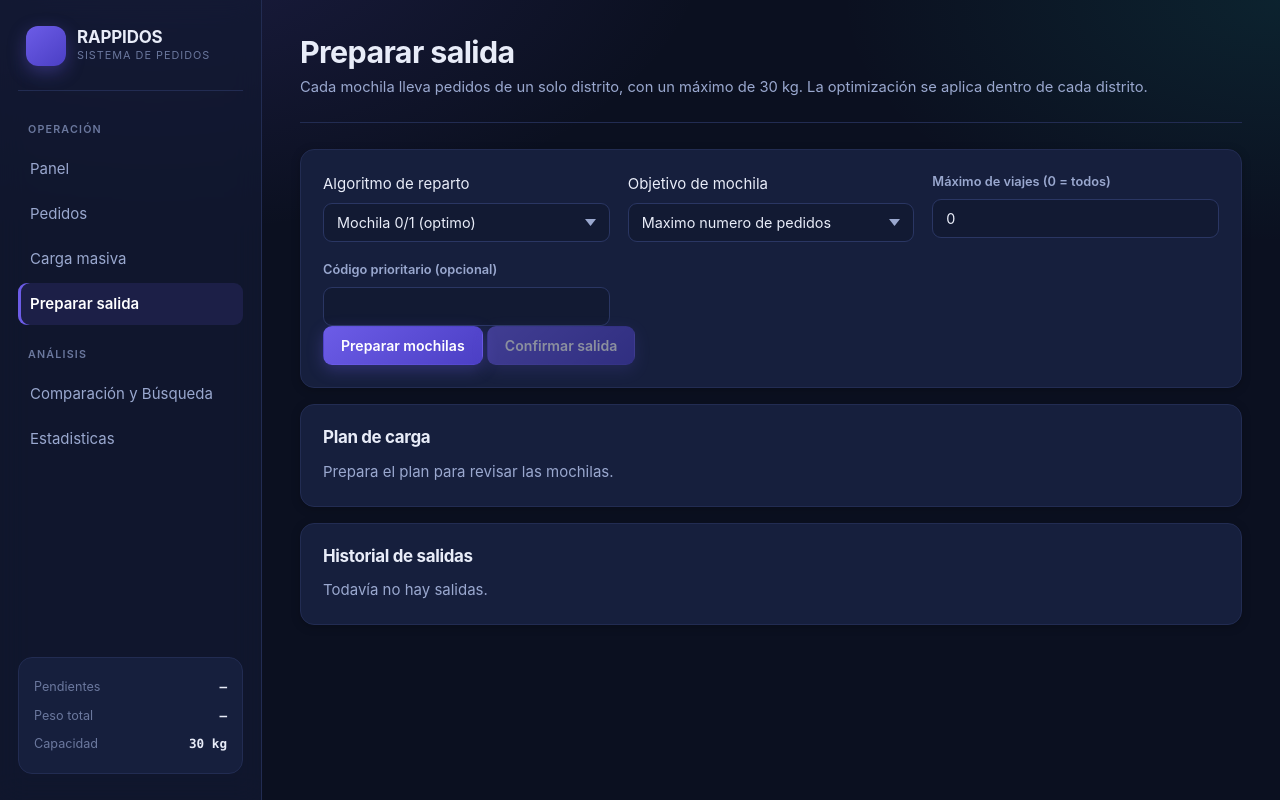
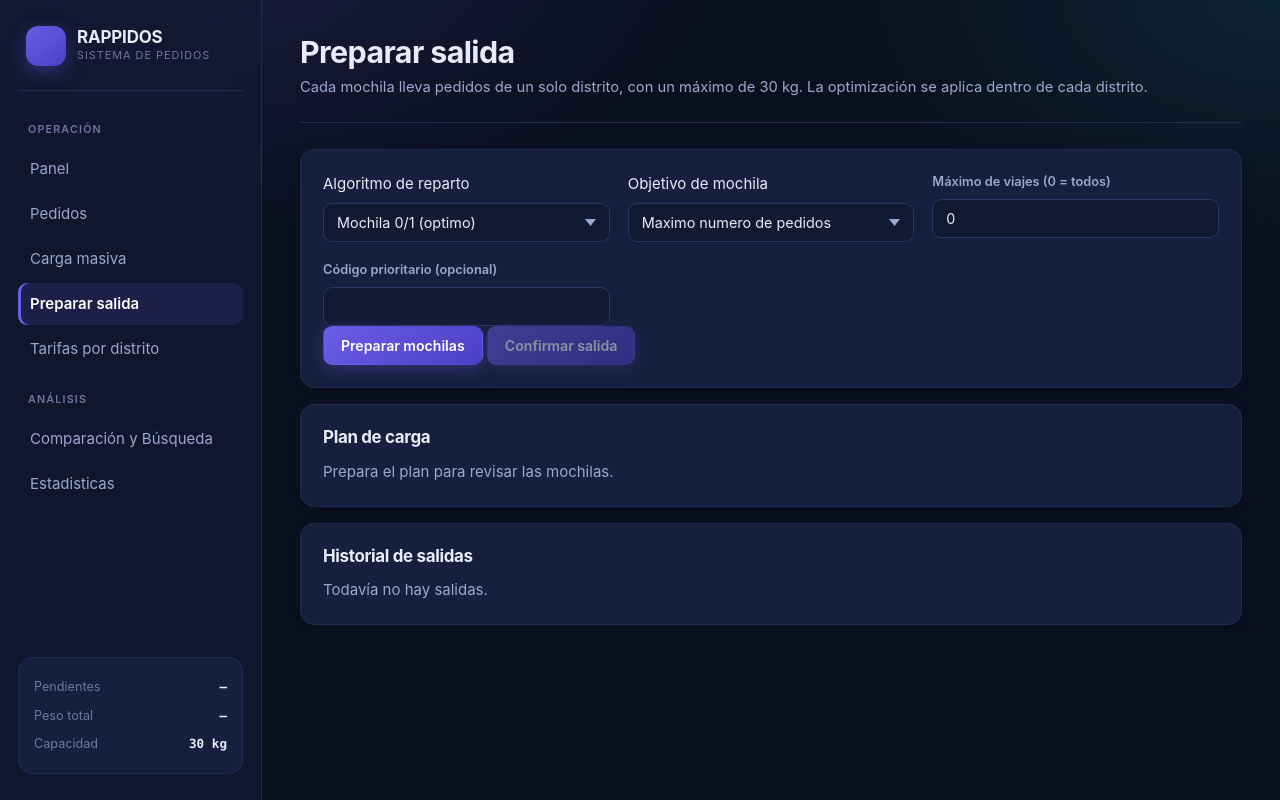
Before and after one commit to dtomasespinoza/EF_AAEP, a Flask app: page /salidas in a window 1280 px wide. Run offline with Flask 3, Linux system fonts and the light colour scheme; data that the repository does not hold is empty.

Commit message:
Agregar tarifas editables por distrito y calculo de costos de envio

```diff
--- a/app.py
+++ b/app.py
@@ -136,6 +136,21 @@ def pagina_analisis():
 def pagina_estadisticas():
     """Metricas del sistema y graficas."""
     return render_template("estadisticas.html", activo="estadisticas", capacidad=CAPACIDAD_VEHICULO_KG)
+
+@app.route("/tarifas")
+def pagina_tarifas():
+    return render_template("tarifas.html", activo="tarifas", capacidad=CAPACIDAD_VEHICULO_KG)
+
+@app.route("/api/tarifas", methods=["GET", "POST"])
+def api_tarifas():
+    if request.method == "POST":
+        resultado = servicio.guardar_tarifa(_texto("distrito"), _dato("tarifa_kg"))
+        if not resultado.ok:
+            return _error(resultado.mensaje)
+    return _json({"tarifas": [
+        {"distrito": distrito, "tarifa_kg": tarifa}
+        for distrito, tarifa in sorted(servicio.repositorio.tarifas.items())
+    ]})
 
 @app.route("/api/pedidos", methods=["GET"])
 def api_listar():
--- a/interfaz/web/static/js/app.js
+++ b/interfaz/web/static/js/app.js
@@ -332,6 +332,10 @@ function llenarSelect(select, opciones, valorInicial) {
   return select;
 }
 
+function soles(valor) {
+  return valor == null ? 'Por cotizar' : `S/ ${Number(valor).toFixed(2)}`;
+}
+
 function tablaPedidos(contenedor, pedidos, acciones = null) {
   vaciar(contenedor);
   const caja = elemento('div', {
@@ -339,7 +343,7 @@ function tablaPedidos(contenedor, pedidos, acciones = null) {
     }),
     tabla = elemento('table');
   const encabezado = elemento('tr');
-  ['Código', 'Peso', 'Distrito', 'Dirección', 'Cliente', 'Teléfono', 'Estado', ...(acciones ? ['Acciones'] : [])].forEach(t => encabezado.append(elemento('th', {
+  ['Código', 'Peso', 'Distrito', 'Tarifa / kg', 'Costo de envío', 'Dirección', 'Cliente', 'Teléfono', 'Estado', ...(acciones ? ['Acciones'] : [])].forEach(t => encabezado.append(elemento('th', {
     texto: t
   })));
   const head = elemento('thead');
@@ -348,7 +352,7 @@ function tablaPedidos(contenedor, pedidos, acciones = null) {
   const body = elemento('tbody');
   pedidos.forEach(p => {
     const fila = elemento('tr');
-    [p.codigo, peso(p.peso), p.distrito || '—', p.direccion || '—', p.cliente || '—', p.telefono || '—', p.estado || '—'].forEach(t => fila.append(elemento('td', {
+    [p.codigo, peso(p.peso), p.distrito || '—', soles(p.tarifa_kg), soles(p.costo_envio), p.direccion || '—', p.cliente || '—', p.telefono || '—', p.estado || '—'].forEach(t => fila.append(elemento('td', {
       texto: t
     })));
     if (acciones) {
--- a/interfaz/web/templates/base.html
+++ b/interfaz/web/templates/base.html
@@ -47,6 +47,8 @@
         Preparar salida
       </a>
 
+      <a href="{{ url_for('pagina_tarifas') }}" class="nav__enlace {{ 'activo' if activo == 'tarifas' }}">Tarifas por distrito</a>
+
       <div class="nav__seccion">Análisis</div><a href="{{ url_for('pagina_analisis') }}" class="nav__enlace {{ 'activo' if activo == 'analisis' }}">Comparación y Búsqueda</a>
 
       <a href="{{ url_for('pagina_estadisticas') }}"
--- a/interfaz/web/templates/pedidos.html
+++ b/interfaz/web/templates/pedidos.html
@@ -13,6 +13,7 @@ Consulta, ordena y edita pedidos individuales o selecciona varios para corregirl
 {% endblock %}
 
 {% block contenido %}
+<p>Costo de envío = peso × tarifa del distrito. <a href="{{ url_for('pagina_tarifas') }}">Editar lista de precios</a>. Distritos sin tarifa: por cotizar.</p>
 <div class="tarjeta mb-2">
 <div class="rejilla rejilla-3">
 <div class="campo">
--- a/interfaz/web/templates/salidas.html
+++ b/interfaz/web/templates/salidas.html
@@ -78,14 +78,14 @@ async function planear() {
     const config = opciones();
     const p = await Api.enviar('/api/salidas/plan', 'POST', config);
     configuracion = config;
-    $('#resumen').textContent = `${p.cantidad_viajes} mochilas · ${p.total_pedidos} pedidos · ${peso(p.peso_total)}`;
+    $('#resumen').textContent = `${p.cantidad_viajes} mochilas · ${p.total_pedidos} pedidos · ${peso(p.peso_total)} · Costo: ${soles(p.costo_total)}`;
     p.viajes.forEach(v => {
       const c = elemento('details', {
         clase: 'grupo-mochila',
         open: true
       });
       c.append(elemento('summary', {
-        texto: `Mochila / viaje ${v.numero} · ${v.pedidos[0]?.distrito || "Sin distrito"}: ${v.cantidad} pedidos · ${peso(v.peso_total)} / ${peso(v.capacidad)} · Libre: ${peso(v.disponible)}`
+        texto: `Mochila / viaje ${v.numero} · ${v.pedidos[0]?.distrito || "Sin distrito"}: ${v.cantidad} pedidos · ${peso(v.peso_total)} / ${peso(v.capacidad)} · Libre: ${peso(v.disponible)} · Costo: ${soles(v.costo_total)}`
       }));
       const t = elemento('div');
       tablaPedidos(t, v.pedidos);
@@ -143,7 +143,7 @@ async function historial() {
         clase: 'plan-item'
       });
       fila.append(elemento('span', {
-        texto: `#${s.id} · ${s.fecha} · ${s.viajes||1} viajes · ${s.cantidad} pedidos · ${peso(s.peso_total)}`
+        texto: `#${s.id} · ${s.fecha} · ${s.viajes||1} viajes · ${s.cantidad} pedidos · ${peso(s.peso_total)} · Costo: ${soles(s.costo_total)}`
       }));
       const b = elemento('button', {
         clase: 'boton boton--pequeno',
--- /dev/null
+++ b/nucleo/costos.py
@@ -0,0 +1,30 @@
+"""Tarifas comerciales referenciales desde Miraflores."""
+from decimal import Decimal, ROUND_HALF_UP
+import unicodedata
+
+TARIFAS_INICIALES = {
+    "Miraflores": 2.0, "San Isidro": 2.0, "Surco": 2.0,
+    "Barranco": 2.0, "Surquillo": 2.0, "San Borja": 2.0,
+    "Lince": 3.0, "Jesus Maria": 3.0,
+    "Los Olivos": 4.0, "Independencia": 4.0,
+}
+
+def normalizar(texto):
+    texto = unicodedata.normalize("NFKD", texto or "")
+    return " ".join("".join(c for c in texto if not unicodedata.combining(c)).lower().split())
+
+def cotizar(peso, distrito, tarifas=None):
+    tarifas = TARIFAS_INICIALES if tarifas is None else tarifas
+    clave = normalizar(distrito)
+    if clave == "santiago de surco":
+        clave = "surco"
+    for nombre, tarifa in tarifas.items():
+        if clave == normalizar(nombre):
+            costo = (Decimal(str(peso)) * Decimal(str(tarifa))).quantize(Decimal("0.01"), rounding=ROUND_HALF_UP)
+            return {"tarifa_kg": tarifa, "costo_envio": float(costo)}
+    return {"tarifa_kg": None, "costo_envio": None}
+
+def resumir_costos(detalle):
+    pendientes = sum(p.get("costo_envio") is None for p in detalle)
+    subtotal = sum((Decimal(str(p["costo_envio"])) for p in detalle if p.get("costo_envio") is not None), Decimal(0))
+    return {"costo_total": None if pendientes else float(subtotal), "costo_cotizado": float(subtotal), "costos_pendientes": pendientes}
--- a/nucleo/modelos.py
+++ b/nucleo/modelos.py
@@ -6,6 +6,8 @@ from dataclasses import dataclass, field, asdict
 from datetime import datetime
 from enum import Enum
 from typing import Any, Dict, List, Optional
+
+from .costos import cotizar, resumir_costos
 
 PESO_MINIMO_KG = 0.1
 PESO_MAXIMO_KG = 30.0
@@ -115,6 +117,8 @@ class Pedido:
     fecha_registro: str = ""
     fecha_despacho: str = ""
 
+    tarifas: Optional[Dict[str, float]] = field(default=None, repr=False, compare=False)
+
     @property
     def peso_centavos(self) -> int:
         """Peso expresado en centesimas de kilogramo (entero exacto)."""
@@ -126,8 +130,10 @@ class Pedido:
 
     def a_dict(self) -> Dict[str, Any]:
         datos = asdict(self)
+        datos.pop("tarifas", None)
         datos["estado"] = self.estado.value
         datos["pendiente"] = self.pendiente
+        datos.update(cotizar(self.peso, self.distrito_efectivo, self.tarifas))
         return datos
 
     @classmethod
@@ -180,6 +186,7 @@ class Salida:
 
     def a_dict(self) -> Dict[str, Any]:
         return {
+            **resumir_costos(self.detalle),
             "id": self.id,
             "codigos": list(self.codigos),
             "peso_total": self.peso_total,
--- a/nucleo/reparto.py
+++ b/nucleo/reparto.py
@@ -7,6 +7,8 @@ from typing import Any, Dict, List, Optional, Sequence, Tuple
 
 from .algoritmos import Cronometro, ordenar
 from .modelos import CAPACIDAD_VEHICULO_KG, EstrategiaOrden, EstrategiaReparto, Pedido
+
+from .costos import resumir_costos
 
 MAX_PEDIDOS_MOCHILA = 800
 
@@ -66,6 +68,7 @@ class Viaje:
 
     def a_dict(self) -> Dict[str, Any]:
         return {
+            **resumir_costos([p.a_dict() for p in self.pedidos]),
             "numero": self.numero,
             "cantidad": self.cantidad,
             "peso_total": round(self.peso_total, 2),
@@ -116,6 +119,7 @@ class PlanCarga:
 
     def a_dict(self) -> Dict[str, Any]:
         return {
+            **resumir_costos([p.a_dict() for v in self.viajes for p in v.pedidos]),
             "viajes": [viaje.a_dict() for viaje in self.viajes],
             "estrategia": self.estrategia.value if self.estrategia else "",
             "estrategia_etiqueta": self.estrategia.etiqueta if self.estrategia else "",
@@ -160,6 +164,7 @@ class PlanSalida:
 
     def a_dict(self) -> Dict[str, Any]:
         return {
+            **resumir_costos([p.a_dict() for p in self.seleccionados]),
             "estrategia": self.estrategia.value,
             "estrategia_etiqueta": self.estrategia.etiqueta,
             "capacidad": self.capacidad,
--- a/nucleo/servicio.py
+++ b/nucleo/servicio.py
@@ -3,6 +3,7 @@
 from __future__ import annotations
 
 import math
+from .costos import normalizar
 from typing import Any, Dict, List, Optional, Sequence
 
 from .algoritmos import (
@@ -40,6 +41,31 @@ class RAPPIDOS:
 
     def __init__(self, ruta_datos: Optional[str] = None) -> None:
         self.repositorio = Repositorio(ruta_datos)
+
+    def guardar_tarifa(self, distrito: str, tarifa: Any) -> ResultadoOperacion:
+        nombre = " ".join(str(distrito or "").split())
+        if not nombre:
+            return ResultadoOperacion.error("Ingrese un distrito.")
+        if normalizar(nombre) == "santiago de surco":
+            nombre = "Surco"
+        try:
+            from decimal import Decimal, InvalidOperation
+            valor = Decimal(str(tarifa).replace(",", "."))
+            if not valor.is_finite() or valor <= 0 or valor != valor.quantize(Decimal("0.01")):
+                return ResultadoOperacion.error("La tarifa debe ser positiva y tener como maximo dos decimales.")
+        except (InvalidOperation, ValueError, TypeError):
+            return ResultadoOperacion.error("Ingrese una tarifa valida en soles por kg.")
+        tarifas = self.repositorio.tarifas
+        clave = next((d for d in tarifas if normalizar(d) == normalizar(nombre)), nombre)
+        anterior = dict(tarifas)
+        tarifas[clave] = float(valor)
+        try:
+            self.repositorio.guardar()
+        except OSError:
+            tarifas.clear()
+            tarifas.update(anterior)
+            return ResultadoOperacion.error("No se pudo guardar la tarifa. Intente nuevamente.")
+        return ResultadoOperacion.exito("Tarifa guardada.")
 
     def registrar(
         self,
@@ -226,6 +252,9 @@ class RAPPIDOS:
         resultado: ResultadoImportacion = importar_archivo(
             nombre_archivo, contenido, codigos
         )
+
+        for pedido in resultado.pedidos:
+            pedido.tarifas = self.repositorio.tarifas
 
         if not resultado.pedidos:
             detalle = resultado.errores[0].mensaje if resultado.errores else "sin datos validos"
@@ -487,6 +516,7 @@ class RAPPIDOS:
                 codigos.append(pedido.codigo)
                 detalle.append(
                     {
+                        **{k: pedido.a_dict()[k] for k in ("tarifa_kg", "costo_envio")},
                         "codigo": pedido.codigo,
                         "peso": pedido.peso,
                         "distrito": pedido.distrito_efectivo,
@@ -550,6 +580,7 @@ class RAPPIDOS:
             codigos.append(pedido.codigo)
             detalle.append(
                 {
+                    **{k: pedido.a_dict()[k] for k in ("tarifa_kg", "costo_envio")},
                     "codigo": pedido.codigo,
                     "peso": pedido.peso,
                     "distrito": pedido.distrito_efectivo,
```
Also changed, not shown: interfaz/web/templates/tarifas.html (added, +53 -0 lines), nucleo/repositorio.py (+7 -0 lines), tests/prueba_costos.py (added, +52 -0 lines), README.md.
